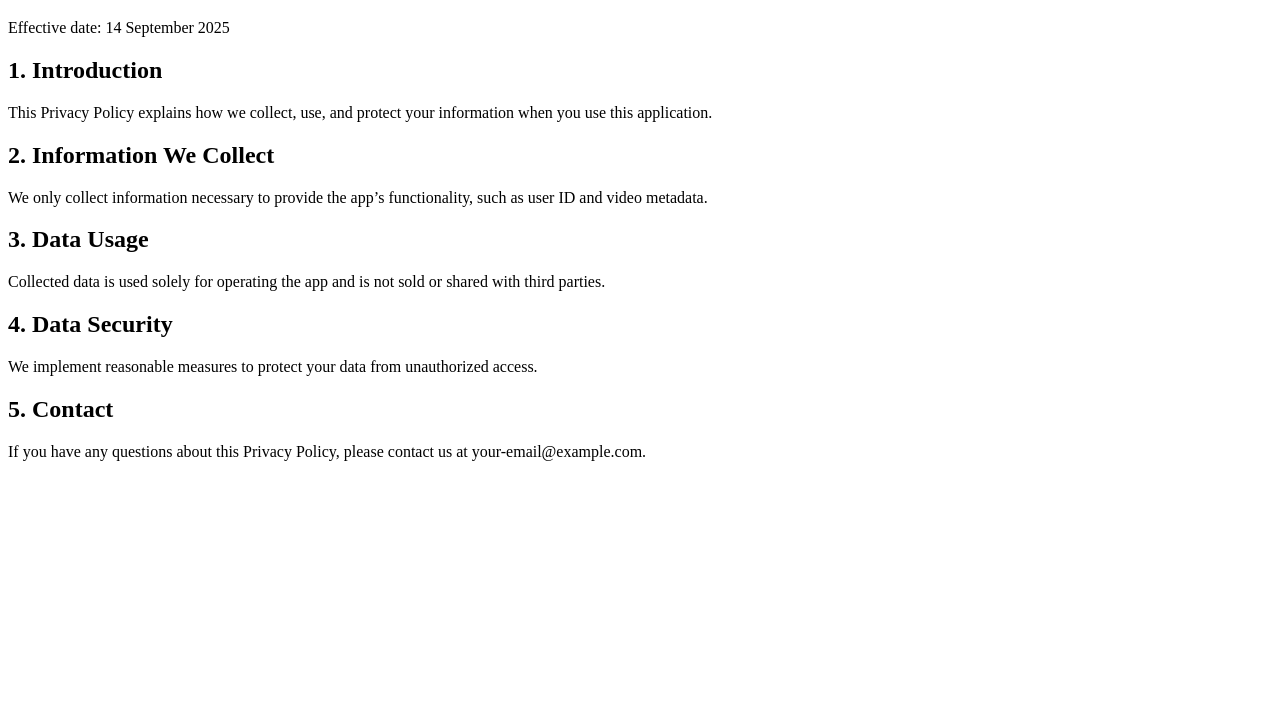
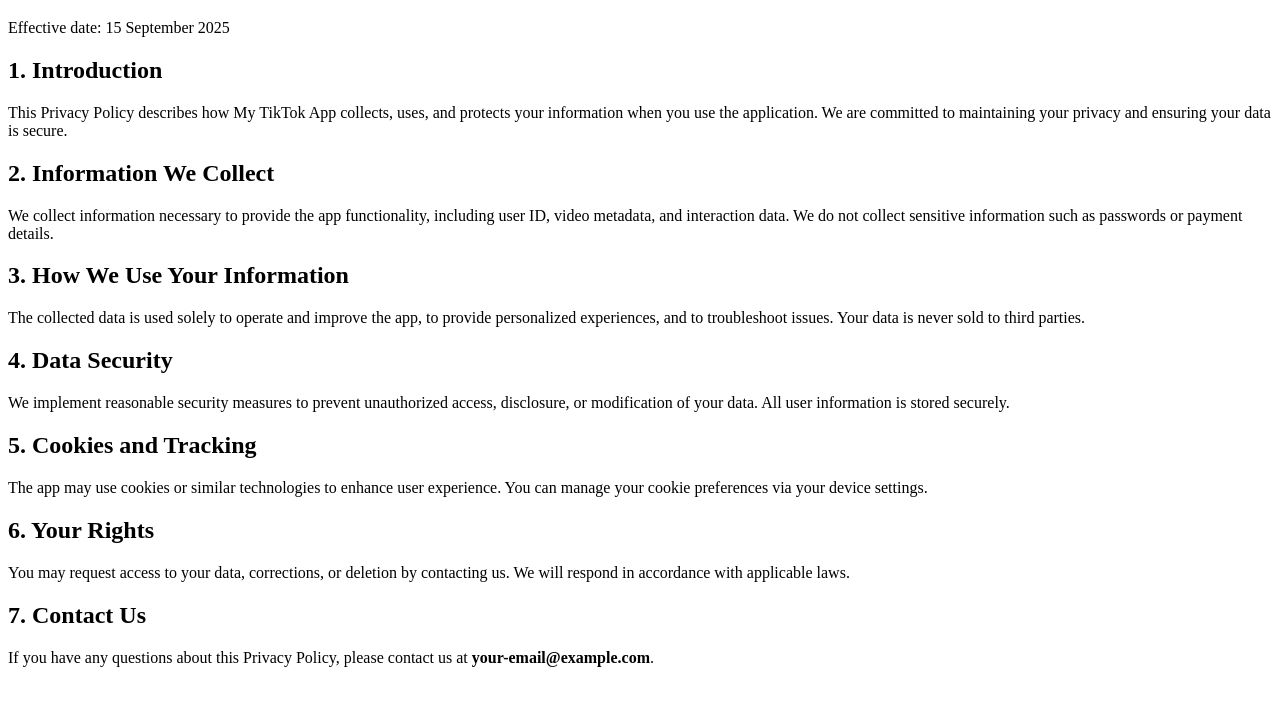
Before and after one commit to aimgrandvn-blip/my-tiktok-app, a plain HTML site: page privacy.html in a window 1280 px wide. Shown: the part 61-766 px from the top of the page. Drawn offline with Linux system fonts and the light colour scheme.

Commit message:
Update privacy.html
cập nhật nội dung mới

```diff
--- a/privacy.html
+++ b/privacy.html
@@ -3,25 +3,32 @@
 <head>
   <meta charset="UTF-8">
   <meta name="viewport" content="width=device-width, initial-scale=1.0">
+  <meta name="description" content="Privacy Policy for My TikTok App. This page explains how we collect, use, and protect user data.">
   <title>Privacy Policy - My TikTok App</title>
 </head>
 <body>
   <h1>Privacy Policy</h1>
-  <p>Effective date: 14 September 2025</p>
+  <p>Effective date: 15 September 2025</p>
 
   <h2>1. Introduction</h2>
-  <p>This Privacy Policy explains how we collect, use, and protect your information when you use this application.</p>
+  <p>This Privacy Policy describes how My TikTok App collects, uses, and protects your information when you use the application. We are committed to maintaining your privacy and ensuring your data is secure.</p>
 
   <h2>2. Information We Collect</h2>
-  <p>We only collect information necessary to provide the app’s functionality, such as user ID and video metadata.</p>
+  <p>We collect information necessary to provide the app functionality, including user ID, video metadata, and interaction data. We do not collect sensitive information such as passwords or payment details.</p>
 
-  <h2>3. Data Usage</h2>
-  <p>Collected data is used solely for operating the app and is not sold or shared with third parties.</p>
+  <h2>3. How We Use Your Information</h2>
+  <p>The collected data is used solely to operate and improve the app, to provide personalized experiences, and to troubleshoot issues. Your data is never sold to third parties.</p>
 
   <h2>4. Data Security</h2>
-  <p>We implement reasonable measures to protect your data from unauthorized access.</p>
+  <p>We implement reasonable security measures to prevent unauthorized access, disclosure, or modification of your data. All user information is stored securely.</p>
 
-  <h2>5. Contact</h2>
-  <p>If you have any questions about this Privacy Policy, please contact us at your-email@example.com.</p>
+  <h2>5. Cookies and Tracking</h2>
+  <p>The app may use cookies or similar technologies to enhance user experience. You can manage your cookie preferences via your device settings.</p>
+
+  <h2>6. Your Rights</h2>
+  <p>You may request access to your data, corrections, or deletion by contacting us. We will respond in accordance with applicable laws.</p>
+
+  <h2>7. Contact Us</h2>
+  <p>If you have any questions about this Privacy Policy, please contact us at <strong>your-email@example.com</strong>.</p>
 </body>
 </html>
```
